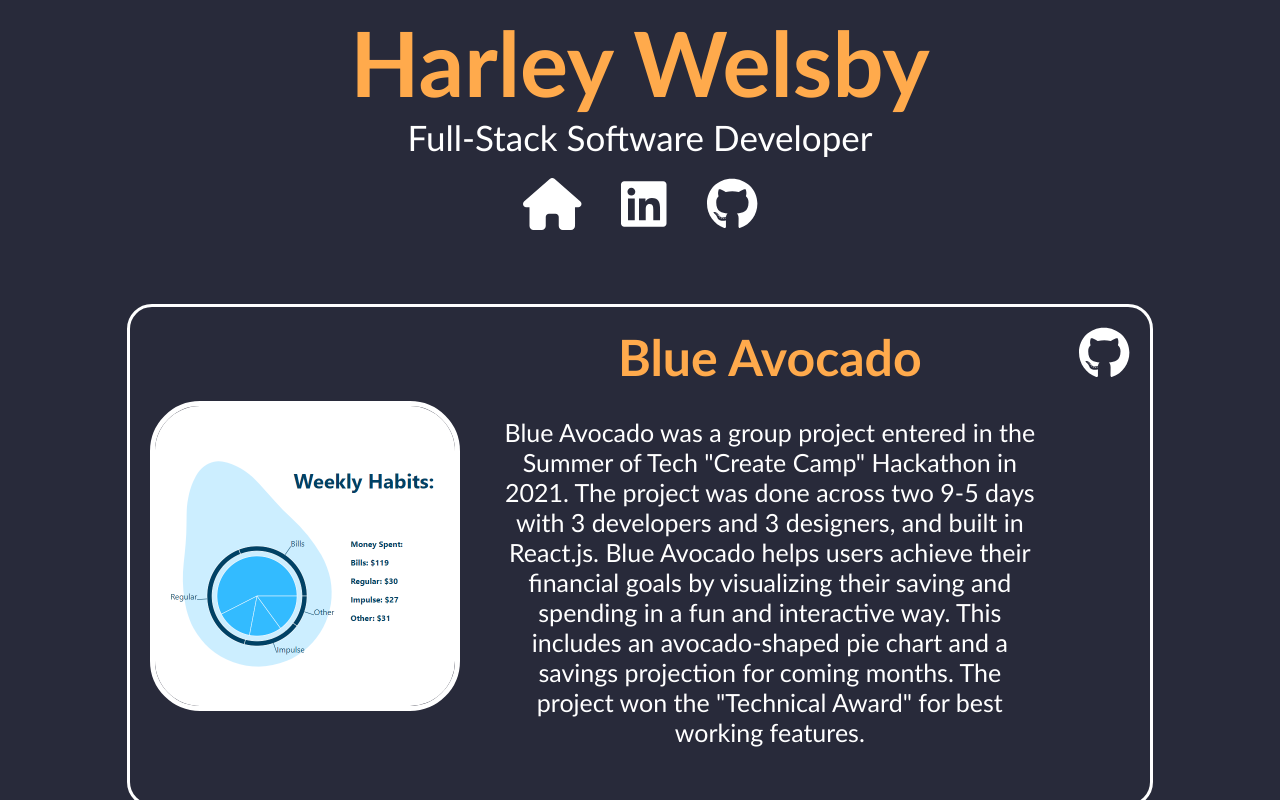
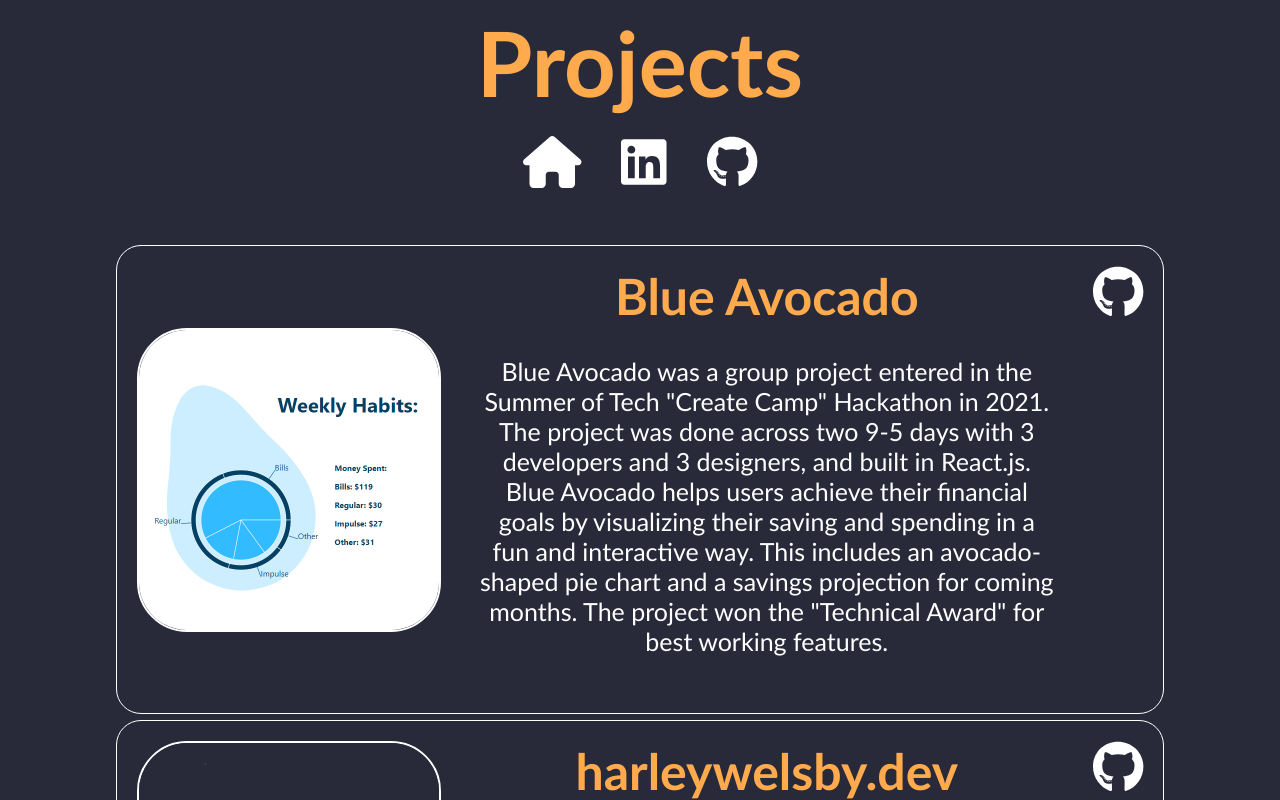
Before and after one commit to harleywelsby/Old-Portfolio-Site, a Next.js app: page /projects in a window 1280 px wide. Shown: the top 800 px of the page. Built offline with nearby package versions, Linux system fonts and the light colour scheme.

Commit message:
Cleaner project boxes, new title

```diff
--- a/components/projectInfo/ProjectInfoBox.tsx
+++ b/components/projectInfo/ProjectInfoBox.tsx
@@ -18,7 +18,7 @@ function ProjectInfoBox({
   link,
 }: ProjectInfoBoxProps) {
   return (
-    <ContentWrapper className="basePadding">
+    <ContentWrapper className="projectBoxPadding">
       <InfoBoxContent>
         <Image
           className="profilePhoto selfCenter whiteOutline"
--- a/pages/projects/index.tsx
+++ b/pages/projects/index.tsx
@@ -1,5 +1,9 @@
-import NameAndRole from "@/components/NameAndRole";
-import { FlexRow, PageWrapper } from "@/styles/styledComponents";
+import {
+  ContentWrapper,
+  FlexRow,
+  NameText,
+  PageWrapper,
+} from "@/styles/styledComponents";
 import ProjectInfoBox from "@/components/projectInfo/ProjectInfoBox";
 import {
   BlueAvocadoDescription,
@@ -24,7 +28,11 @@ function Projects() {
 
   return (
     <PageWrapper className={"projectsPageWrapper"}>
-      <NameAndRole />
+      <ContentWrapper>
+        <NameText className={isUserOnMobile ? "mobileNameText" : "webNameText"}>
+          Projects
+        </NameText>
+      </ContentWrapper>
       <FlexRow>
         <LinkLogo iconName={faHouse} link="/" padding size="2x" />
         <LinkLogo
--- a/styles/globals.css
+++ b/styles/globals.css
@@ -39,12 +39,16 @@ a {
   padding: 20px;
 }
 
+.projectBoxPadding {
+  padding: 3px;
+}
+
 .selfCenter {
   align-self: center;
 }
 
 .whiteOutline {
-  border: 5px solid #fff;
+  border: 2px solid #fff;
 }
 
 .negative1TopMargin {
--- a/styles/styledComponents.ts
+++ b/styles/styledComponents.ts
@@ -68,7 +68,7 @@ export const InfoBoxContent = styled.div`
   width: 80%;
   text-align: center;
   padding: 20px;
-  border: solid;
+  border: 1.5px solid;
   border-radius: 25px;
   display: flex;
   flex-direction: row;
```
